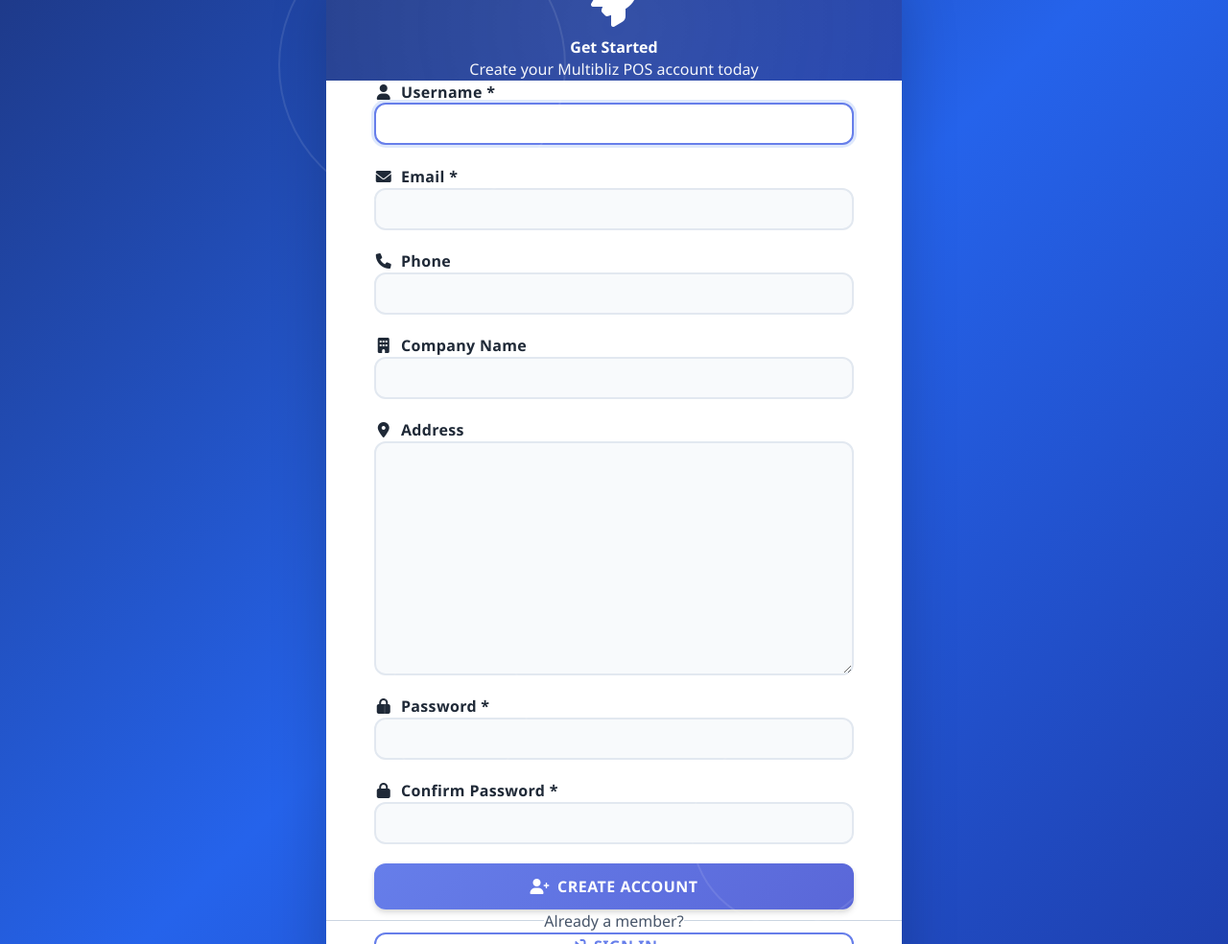
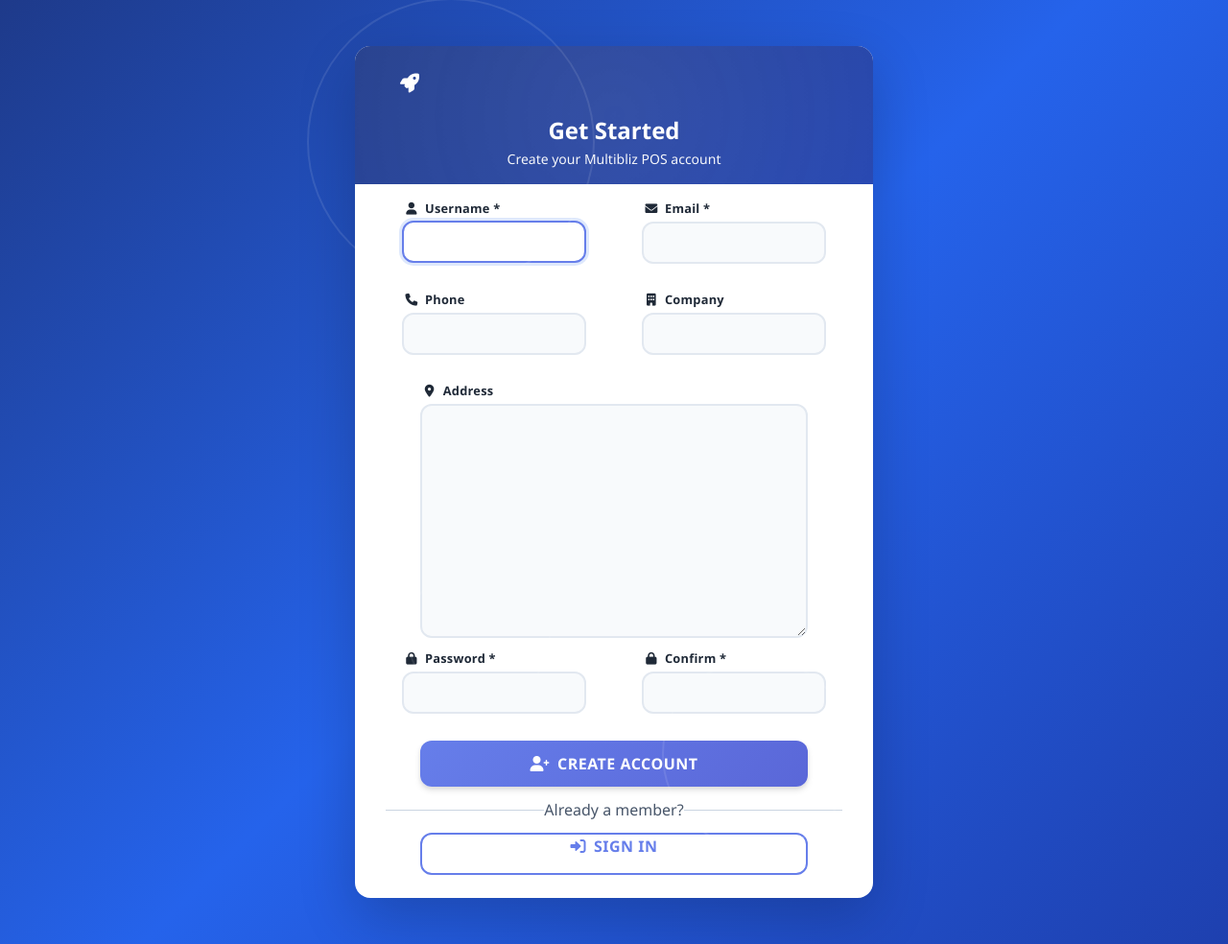
Before and after one commit to feitansy/multibliz-pos-system, a Django app: page /signup/ in a window 1280 px wide. Shown: the whole page at 96% size. Run offline with Django 5.2, Linux system fonts and the light colour scheme; parts of the project's set-up code (start-up, migrations or seed data) failed here and were passed over.

Commit message:
Fix auth pages design and email sending - Update forgot_password, verify_otp, reset_password to use consistent auth-container styling - Make signup form compact with 2-column layout - Improve async email sending with proper thread closure - Add compact CSS styles for signup form

```diff
--- a/Frontend/css/custom.css
+++ b/Frontend/css/custom.css
@@ -1147,9 +1147,51 @@ button {
   max-width: 520px;
 }
 
-/* Wider wrapper for signup page */
+/* Wider wrapper for signup page - reduced to not overlap */
 .auth-signup .auth-wrapper {
-  max-width: 600px;
+  max-width: 540px;
+}
+
+/* Compact styles for signup form */
+.auth-header-compact {
+  padding: 1.5rem 2rem 1rem !important;
+}
+
+.auth-header-compact .auth-logo {
+  width: 50px;
+  height: 50px;
+  font-size: 1.25rem;
+}
+
+.auth-header-compact .auth-title {
+  font-size: 1.5rem;
+  margin-bottom: 0.25rem;
+}
+
+.auth-header-compact .auth-subtitle {
+  font-size: 0.875rem;
+}
+
+.auth-body-compact {
+  padding: 1rem 2rem 1.5rem !important;
+}
+
+.form-group-compact {
+  margin-bottom: 0.75rem !important;
+}
+
+.form-group-compact .form-label {
+  font-size: 0.8rem;
+  margin-bottom: 0.25rem;
+}
+
+.form-group-compact .form-control {
+  padding: 0.5rem 0.75rem;
+  font-size: 0.875rem;
+}
+
+.auth-signup .auth-divider {
+  margin: 0.75rem 0;
 }
 
 .auth-card {
--- a/accounts/views.py
+++ b/accounts/views.py
@@ -372,47 +372,56 @@ def forgot_password_request(request):
         # Generate OTP
         otp = PasswordResetOTP.create_for_user(user)
 
+        # Store values for thread closure (avoid reference issues)
+        user_username = user.username
+        user_email = user.email
+        otp_code = otp.code
+
         # Send OTP via Email (asynchronously to prevent timeout on Render)
         def send_otp_email():
             try:
+                from django.core.mail import EmailMessage
                 from django.conf import settings
+                import django
+                django.setup()  # Ensure Django is properly set up in thread
 
                 subject = 'Password Reset OTP - Multibliz POS'
-                message = f'''
-Hello {user.username},
+                message = f'''Hello {user_username},
 
 You requested to reset your password. Your OTP code is:
 
-{otp.code}
+{otp_code}
 
 This code is valid for 10 minutes.
 
 If you did not request this, please ignore this email.
 
 Best regards,
-Multibliz POS Team
-                '''
+Multibliz POS Team'''
 
-                send_mail(
-                    subject,
-                    message,
-                    settings.DEFAULT_FROM_EMAIL,
-                    [user.email],
-                    fail_silently=True,  # Changed to True for async - don't block request
+                email = EmailMessage(
+                    subject=subject,
+                    body=message,
+                    from_email=settings.DEFAULT_FROM_EMAIL,
+                    to=[user_email],
                 )
+                email.send(fail_silently=False)
+
             except Exception as e:
                 import logging
                 logger = logging.getLogger(__name__)
-                logger.error(f'Failed to send OTP email: {str(e)}')
+                logger.error(f'Failed to send OTP email to {user_email}: {str(e)}')
 
         # Send email in background thread
-        import threading
         email_thread = threading.Thread(target=send_otp_email, daemon=True)
         email_thread.start()
 
+        # Store phone for SMS thread closure
+        user_phone = user.phone
+
         # Send OTP via SMS (Twilio) - Optional (asynchronously)
         def send_otp_sms():
-            if user.phone:
+            if user_phone:
                 try:
                     from django.conf import settings
                     from twilio.rest import Client
@@ -430,12 +439,12 @@ Multibliz POS Team
                         # Initialize Twilio client
                         client = Client(settings.TWILIO_ACCOUNT_SID, settings.TWILIO_AUTH_TOKEN)
 
-                        sms_message = f'Your Multibliz POS password reset OTP is: {otp.code}. Valid for 10 minutes.'
+                        sms_message = f'Your Multibliz POS password reset OTP is: {otp_code}. Valid for 10 minutes.'
 
                         message = client.messages.create(
                             body=sms_message,
                             from_=settings.TWILIO_PHONE_NUMBER,
-                            to=user.phone
+                            to=user_phone
                         )
                     else:
                         # Twilio not configured - silently skip SMS
--- a/templates/accounts/signup.html
+++ b/templates/accounts/signup.html
@@ -6,86 +6,101 @@
 <div class="auth-container auth-signup">
     <div class="auth-wrapper">
         <div class="auth-card">
-            <div class="auth-header">
+            <div class="auth-header auth-header-compact">
                 <div class="auth-logo">
                     <i class="fas fa-rocket"></i>
                 </div>
                 <h2 class="auth-title">Get Started</h2>
-                <p class="auth-subtitle">Create your Multibliz POS account today</p>
+                <p class="auth-subtitle">Create your Multibliz POS account</p>
             </div>
 
-            <div class="auth-body">
+            <div class="auth-body auth-body-compact">
                 <form method="post" class="auth-form" novalidate>
                     {% csrf_token %}
 
-                    <div class="form-group">
+                    <div class="row">
+                        <div class="col-md-6">
+                            <div class="form-group form-group-compact">
                                 <label for="{{ form.username.id_for_label }}" class="form-label">
-                            <i class="fas fa-user me-2"></i>Username *
+                                    <i class="fas fa-user me-1"></i>Username *
                                 </label>
                                 {{ form.username }}
                                 {% if form.username.errors %}
-                            <div class="text-danger small mt-1"><i class="fas fa-times-circle me-1"></i>{{ form.username.errors.0 }}</div>
+                                    <div class="text-danger small"><i class="fas fa-times-circle me-1"></i>{{ form.username.errors.0 }}</div>
+                                {% endif %}
+                            </div>
+                        </div>
+                        <div class="col-md-6">
+                            <div class="form-group form-group-compact">
+                                <label for="{{ form.email.id_for_label }}" class="form-label">
+                                    <i class="fas fa-envelope me-1"></i>Email *
+                                </label>
+                                {{ form.email }}
+                                {% if form.email.errors %}
+                                    <div class="text-danger small"><i class="fas fa-times-circle me-1"></i>{{ form.email.errors.0 }}</div>
+                                {% endif %}
+                            </div>
+                        </div>
+                    </div>
+
+                    <div class="row">
+                        <div class="col-md-6">
+                            <div class="form-group form-group-compact">
+                                <label for="{{ form.phone.id_for_label }}" class="form-label">
+                                    <i class="fas fa-phone me-1"></i>Phone
+                                </label>
+                                {{ form.phone }}
+                                {% if form.phone.errors %}
+                                    <div class="text-danger small"><i class="fas fa-times-circle me-1"></i>{{ form.phone.errors.0 }}</div>
+                                {% endif %}
+                            </div>
+                        </div>
+                        <div class="col-md-6">
+                            <div class="form-group form-group-compact">
+                                <label for="{{ form.company_name.id_for_label }}" class="form-label">
+                                    <i class="fas fa-building me-1"></i>Company
+                                </label>
+                                {{ form.company_name }}
+                                {% if form.company_name.errors %}
+                                    <div class="text-danger small"><i class="fas fa-times-circle me-1"></i>{{ form.company_name.errors.0 }}</div>
+                                {% endif %}
+                            </div>
+                        </div>
+                    </div>
+
+                    <div class="form-group form-group-compact">
+                        <label for="{{ form.address.id_for_label }}" class="form-label">
+                            <i class="fas fa-map-marker-alt me-1"></i>Address
+                        </label>
+                        {{ form.address }}
+                        {% if form.address.errors %}
+                            <div class="text-danger small"><i class="fas fa-times-circle me-1"></i>{{ form.address.errors.0 }}</div>
                         {% endif %}
                     </div>
 
-                    <div class="form-group">
-                        <label for="{{ form.email.id_for_label }}" class="form-label">
-                            <i class="fas fa-envelope me-2"></i>Email *
-                        </label>
-                        {{ form.email }}
-                        {% if form.email.errors %}
-                            <div class="text-danger small mt-1"><i class="fas fa-times-circle me-1"></i>{{ form.email.errors.0 }}</div>
-                        {% endif %}
-                    </div>
-
-                    <div class="form-group">
-                        <label for="{{ form.phone.id_for_label }}" class="form-label">
-                            <i class="fas fa-phone me-2"></i>Phone
-                        </label>
-                        {{ form.phone }}
-                        {% if form.phone.errors %}
-                            <div class="text-danger small mt-1"><i class="fas fa-times-circle me-1"></i>{{ form.phone.errors.0 }}</div>
-                        {% endif %}
-                    </div>
-
-                    <div class="form-group">
-                        <label for="{{ form.company_name.id_for_label }}" class="form-label">
-                            <i class="fas fa-building me-2"></i>Company Name
-                        </label>
-                        {{ form.company_name }}
-                        {% if form.company_name.errors %}
-                            <div class="text-danger small mt-1"><i class="fas fa-times-circle me-1"></i>{{ form.company_name.errors.0 }}</div>
-                        {% endif %}
-                    </div>
-
-                    <div class="form-group">
-                        <label for="{{ form.address.id_for_label }}" class="form-label">
-                            <i class="fas fa-map-marker-alt me-2"></i>Address
-                        </label>
-                        {{ form.address }}
-                        {% if form.address.errors %}
-                            <div class="text-danger small mt-1"><i class="fas fa-times-circle me-1"></i>{{ form.address.errors.0 }}</div>
-                        {% endif %}
-                    </div>
-
-                    <div class="form-group">
+                    <div class="row">
+                        <div class="col-md-6">
+                            <div class="form-group form-group-compact">
                                 <label for="{{ form.password1.id_for_label }}" class="form-label">
-                            <i class="fas fa-lock me-2"></i>Password *
+                                    <i class="fas fa-lock me-1"></i>Password *
                                 </label>
                                 {{ form.password1 }}
                                 {% if form.password1.errors %}
-                            <div class="text-danger small mt-1"><i class="fas fa-times-circle me-1"></i>{{ form.password1.errors.0 }}</div>
+                                    <div class="text-danger small"><i class="fas fa-times-circle me-1"></i>{{ form.password1.errors.0 }}</div>
                                 {% endif %}
                             </div>
-
-                    <div class="form-group">
+                        </div>
+                        <div class="col-md-6">
+                            <div class="form-group form-group-compact">
                                 <label for="{{ form.password2.id_for_label }}" class="form-label">
-                            <i class="fas fa-lock me-2"></i>Confirm Password *
+                                    <i class="fas fa-lock me-1"></i>Confirm *
                                 </label>
                                 {{ form.password2 }}
                                 {% if form.password2.errors %}
-                            <div class="text-danger small mt-1"><i class="fas fa-times-circle me-1"></i>{{ form.password2.errors.0 }}</div>
+                                    <div class="text-danger small"><i class="fas fa-times-circle me-1"></i>{{ form.password2.errors.0 }}</div>
                                 {% endif %}
+                            </div>
+                        </div>
                     </div>
 
                     <button type="submit" class="btn btn-primary btn-auth w-100">
```
Also changed, not shown: templates/accounts/forgot_password_request.html (+39 -39 lines), templates/accounts/reset_password.html (+43 -45 lines), templates/accounts/verify_otp.html (+42 -41 lines). Lines whose indentation alone changed are shown as unchanged.
